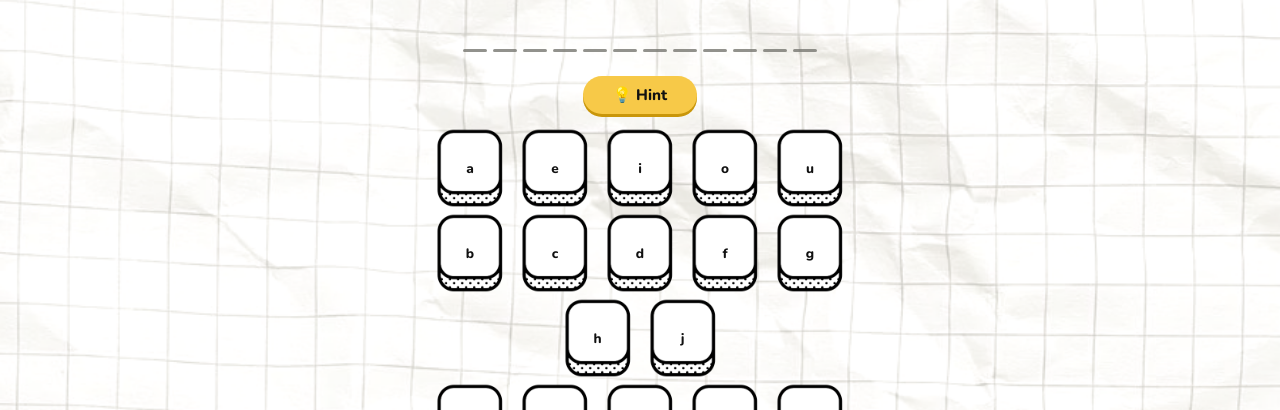
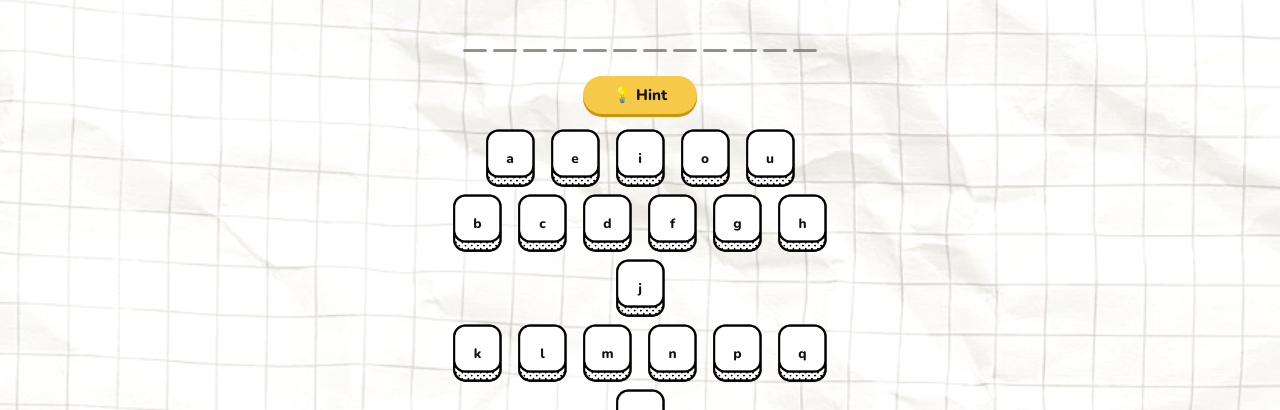
Before and after one commit to miyumiyu5095/hang-onyo, a plain HTML site: page index.html in a window 1280 px wide. Shown: the part 390-800 px from the top of the page. Drawn offline with nearby package versions, Linux system fonts and the light colour scheme.

Commit message:
Update index.html

```diff
--- a/index.html
+++ b/index.html
@@ -173,7 +173,7 @@ body {
   display: flex; gap: 5px; justify-content: center; flex-wrap: wrap;
 }
 .key {
-  width: 80px; height: 80px;
+  width: 60px; height: 60px;
   border: none;
   background: url('https://raw.githubusercontent.com/miyumiyu5095/hang-onyo/main/key1.png') center/contain no-repeat !important;
   font-family: 'Nunito', sans-serif; font-weight: 800; font-size: .85rem;
```
